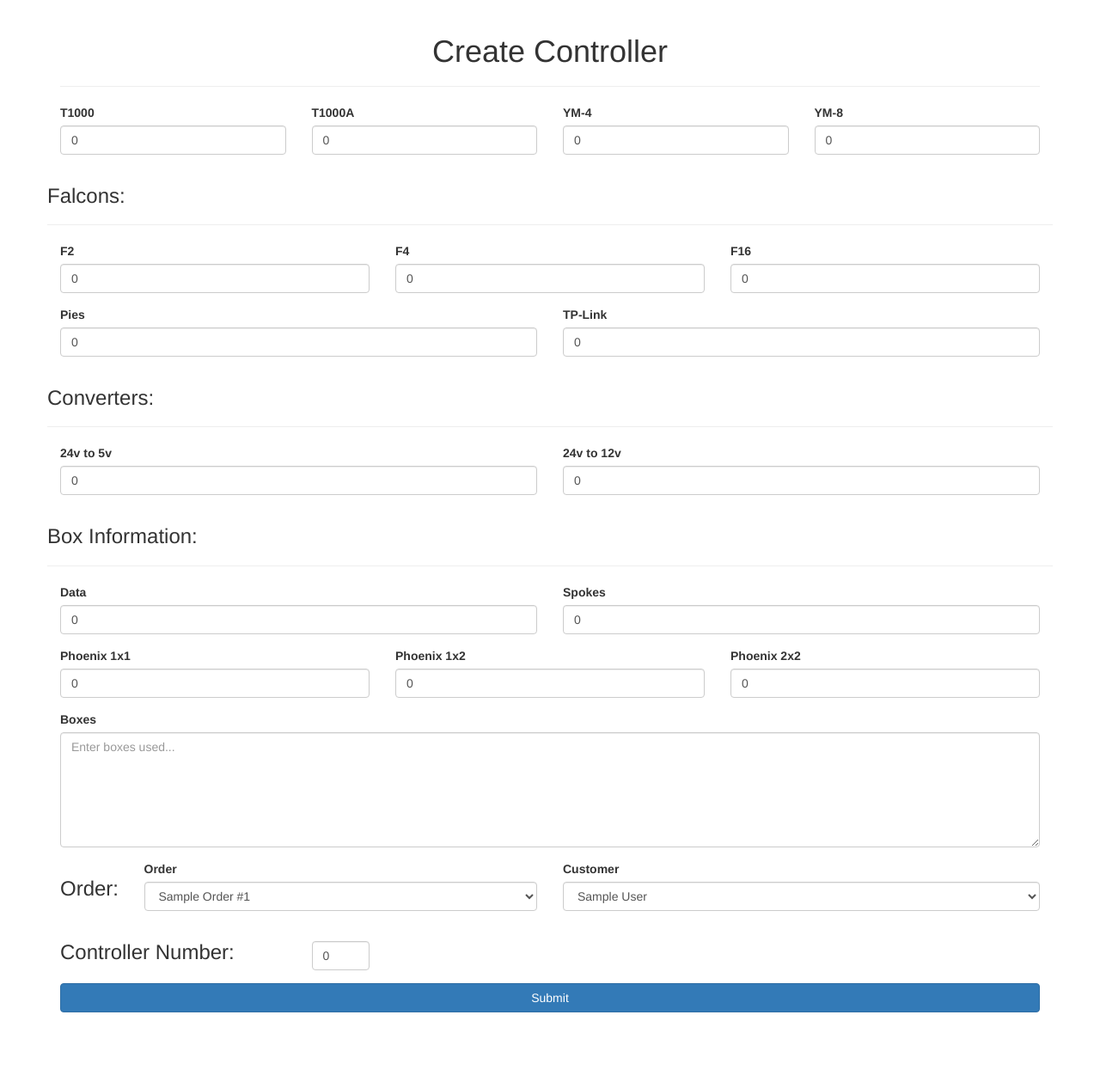
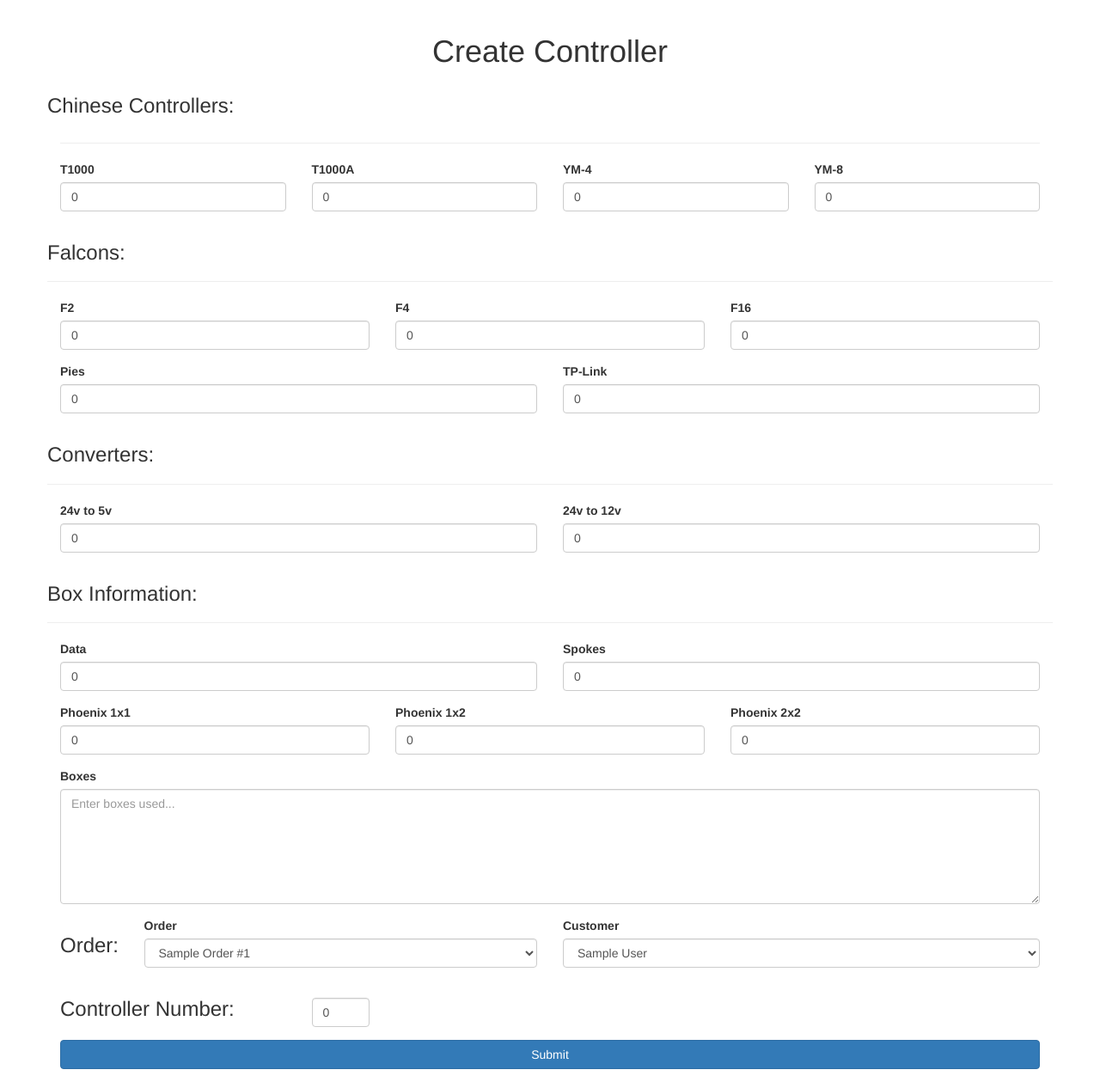
Before and after one commit to garinm90/work, a Flask app: page /create_controller in a window 1280 px wide. Shown: the part 52-1311 px from the top of the page at 86% size. Before the commit the page ends 1230 px from the top, so only its background shows below. Run offline with Flask 2, Linux system fonts and the light colour scheme; a user stored in the database is signed in; tables that the repository leaves empty hold one stand-in row (values such as "Sample post"); some libraries are stand-ins or nearby versions.

Commit message:
Add header for controller row

```diff
--- a/app/templates/create_controller.html
+++ b/app/templates/create_controller.html
@@ -4,6 +4,10 @@
 
 <div class="text-center">
     <h1>{{ title }}</h1>
+
+</div>
+<div class="row">
+<h3>Chinese Controllers:</h3>
 </div>
 <hr>
 <div class="row">
```
